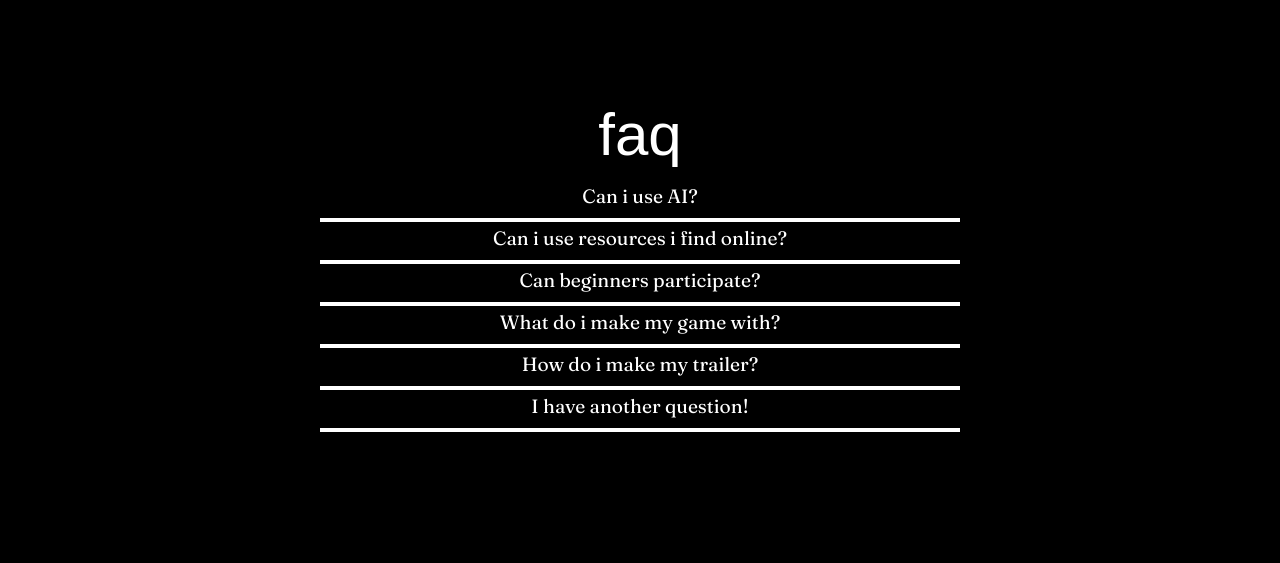
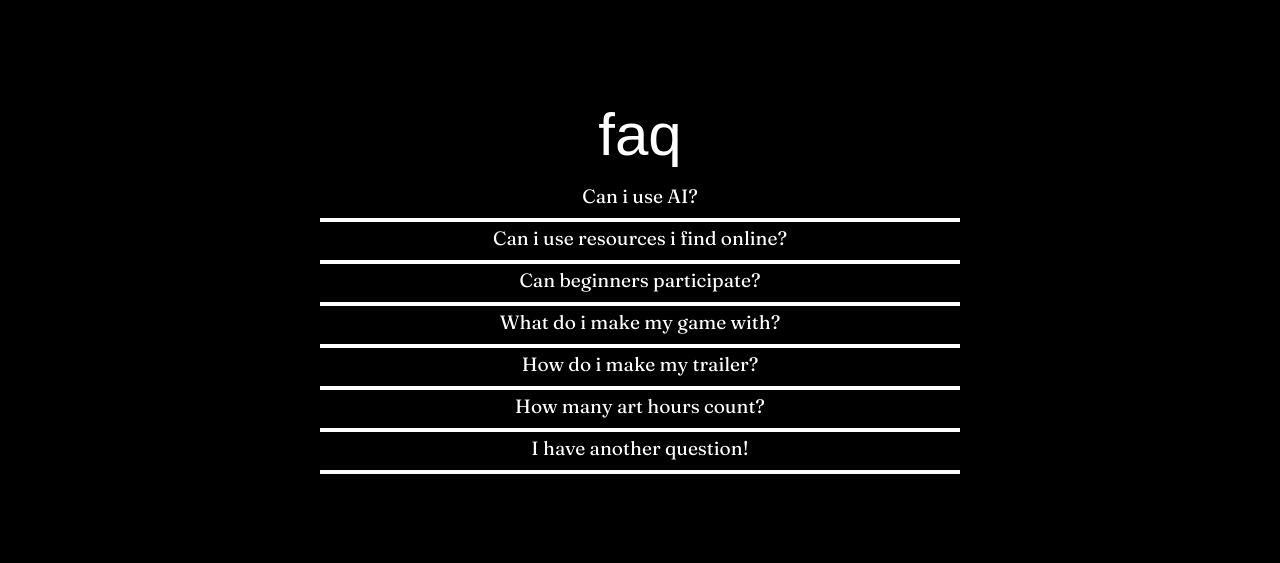
Before and after one commit to variidian/premiere, an Astro site: page / in a window 1280 px wide. Shown: the part 4650-5213 px from the top of the page. Built offline with nearby package versions, Linux system fonts and the light colour scheme; Astro itself is replaced by a stand-in of ours; a web font is replaced by a local one.

Commit message:
rewording

```diff
--- a/src/pages/index.astro
+++ b/src/pages/index.astro
@@ -4,7 +4,7 @@ import Accordion from '../components/accordion.astro'
 const AccordionItems = [
 	{
 		question: "Can i use AI?",
-		answer: "No art or music can be made with ai, and anything else it's used for is limited to being 20% of your project. You must also put a disclaimer in your repo with what components ai was used for."
+		answer: "No art or music can be made with ai (bad art has personality! it's better than nothing, and certainly better than clankers), and anything else it's used for is limited to being 20% of your project. You must also put a disclaimer in your repo with what components ai was used for."
 	},
 	{
 		question: "Can i use resources i find online?",
@@ -21,6 +21,10 @@ const AccordionItems = [
 	{
 		question: "How do i make my trailer?",
 		answer: "Your trailer should show players what makes your game unique and include interesting information about your game that compels them to try it, whether summarised simply with text or letting the game speak for itself. Maybe your game has interesting features or a unique game mechanic - Show that! "
+	},
+	{
+		question: "How many art hours count?",
+		answer: "40% of your total hours can be used towards making art for your game & making your trailer. Ex. if i have spent 2h on making my main character's sprites and 2h on making my trailer, i'll need to spent 6h on just coding my game."
 	},
 	{
 		question: "I have another question!",
@@ -61,7 +65,7 @@ const AccordionItems = [
 <div class="relative">
 <div class="pt-360 bg-[url(/purpl.png)] w-screen bg-bottom absolute text-[#234459] z-5">
 	<h1>Prizes</h1>
-	<p class="z-50 pb-15 move-down">Prizes are determined by the quality of your game + trailer & how many hours you spent on them. The below are not the only prizes available!</p>
+	<p class="z-50 pb-15 move-down">Prizes are mostly determined by the quality of your game + trailer, but how long you spent on each project also counts. Each project must have a minimum of 6h logged & started after June 22nd. The below are not the only prizes available, and you can get multiple if you spent long enough + have a high quality game!</p>
 	<div class="flex overflow-hidden">
 	<img class="float ml-10 rotate-10 w-1/4 h-1/4 scale-135 hover:saturate-200" src="/steam.png">
 	<img class="float2 -rotate-5 w-1/4 h-1/4  hover:saturate-200" src="/godot.png">
```
